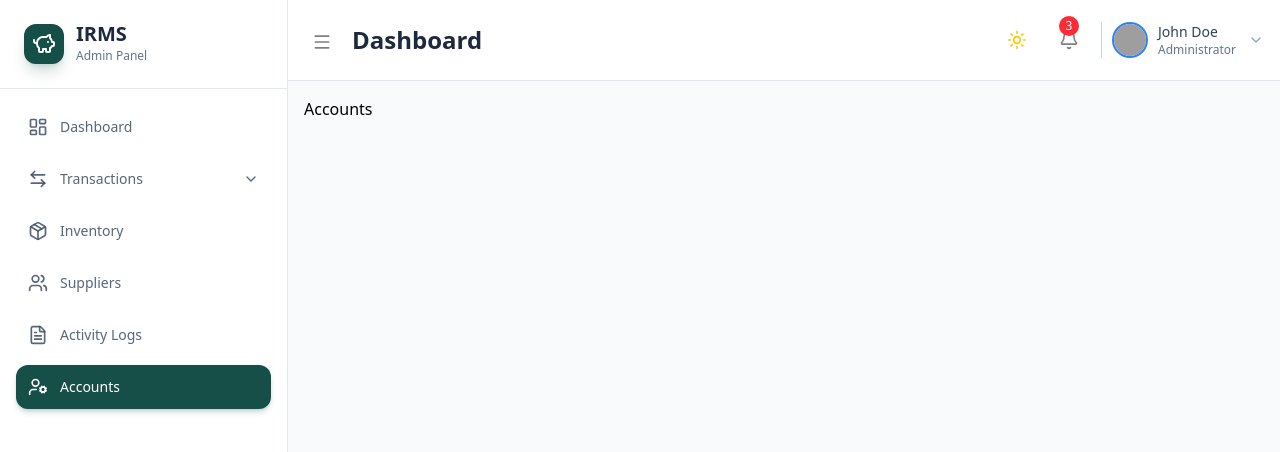
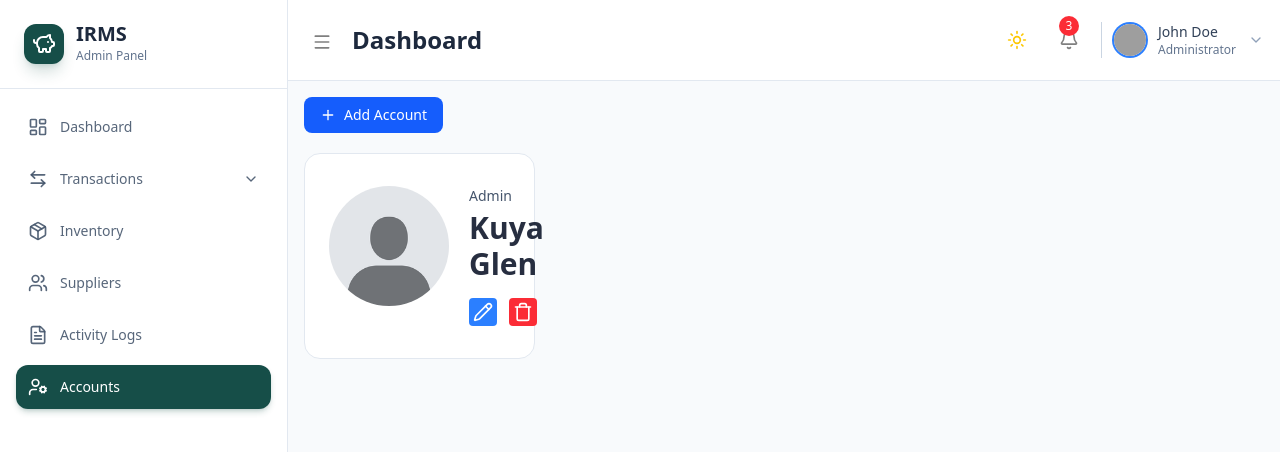
Before and after one commit to ralphfrncisco/IRMS, a React (Vite) app: page /accounts in a window 1280 px wide. Shown: the top 452 px of the page. Built offline with nearby package versions, Linux system fonts and the light colour scheme; grey boxes are pictures that could not be loaded.

Commit message:
added content and layout for account module

```diff
--- /dev/null
+++ b/src/components/Accounts/AccountsGrid.jsx
@@ -0,0 +1,54 @@
+import React from 'react';
+import { Pencil, Trash, Plus } from 'lucide-react';
+import noProfile from '../../assets/no-profile.png';
+
+const Accounts =
+[
+    {
+        name: "Kuya Glen",
+        image: noProfile,
+        role: "Admin"
+    }
+];
+
+function AccountsGrid() {
+  return (
+    <div>
+        <button
+            className="flex cursor-pointer items-center justify-center space-x-2 py-2 px-4 bg-blue-600 dark:bg-blue-500 text-white rounded-lg hover:bg-blue-600 transition-all shrink-0 whitespace-nowrap">
+            <Plus className="w-4 h-4" />
+            <span className="text-sm font-medium">Add Account</span>
+        </button>
+        <div className="grid grid-cols-1 md:grid-cols-4 gap-3 mt-5">
+            {Accounts.map((accs, index) => (
+                <div key={index}
+                    className=
+                    "p-6 py-8 rounded-2xl border transition-all duration-300 bg-white border-slate-200 dark:bg-slate-900 dark:border-slate-800"
+                >
+                    <div className="flex items-start justify-between gap-5">
+                        <img src={accs.image} alt="" className="w-30 h-30 rounded-full" />
+                        <div className = "flex-1 space-y-4">
+                            <div className="">
+                                <p className="text-sm font-medium text-slate-600 dark:text-slate-400">
+                                    {accs.role}
+                                </p>
+                                <h3 className="text-3xl font-bold mt-1 text-slate-900/90 dark:text-white">
+                                    {accs.name}
+                                </h3>
+                            </div>
+
+                            <div className = "flex items-start gap-3">
+                                <Pencil className="w-7 h-7 text-white bg-blue-500 p-1 rounded-sm" />
+                                <Trash className="w-7 h-7 text-white bg-red-500 p-1 rounded-sm" />
+                            </div>
+                        </div>
+                    </div>
+                </div>
+            ))}
+        </div>
+    </div>
+
+  )
+}
+
+export default AccountsGrid;
--- a/src/pages/Accounts.jsx
+++ b/src/pages/Accounts.jsx
@@ -1,8 +1,12 @@
 import React from 'react'
+
+import AccountsGrid from '../components/Accounts/AccountsGrid';
 
 function Accounts() {
   return (
-    <div>Accounts</div>
+    <div>
+      <AccountsGrid />
+    </div>
   )
 }
 
```
Also changed, not shown: src/assets/no-profile.png (added).
